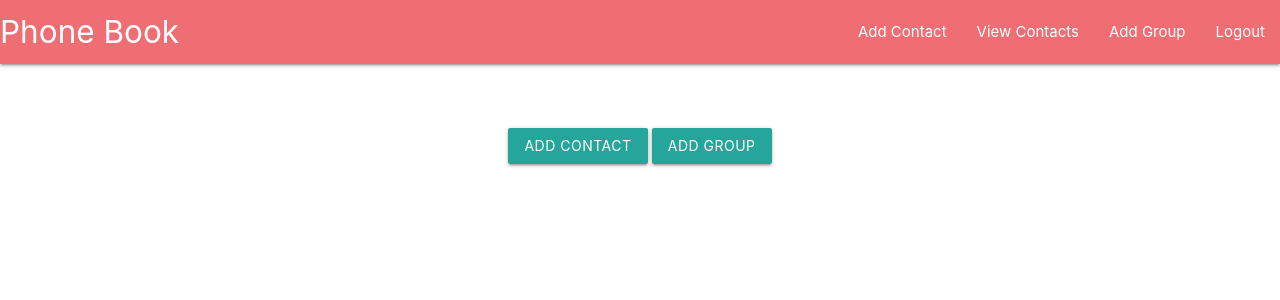
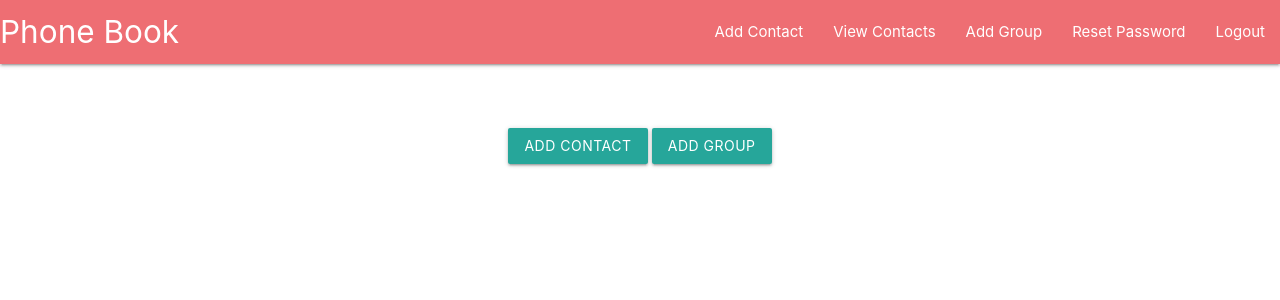
Before and after one commit to namitdoshi/phonebook, a PHP site: page /index.php in a window 1280 px wide. Shown: the top 300 px of the page. Run offline with PHP 8.4, Linux system fonts and the light colour scheme; the visitor is signed in with stand-in values (Sample User, id 1).

Commit message:
rest password added in user header

```diff
--- a/header.php
+++ b/header.php
@@ -16,6 +16,7 @@
         <li><a href="./add-contact.php">Add Contact</a></li>
         <li><a href="./view.php">View Contacts</a></li>
         <li><a href="./add-group.php">Add Group</a></li>
+        <li><a href="./password-reset.php">Reset Password</a></li>
         <li><a href="./logout.php">Logout</a></li>
       </ul>
     </div>
```
